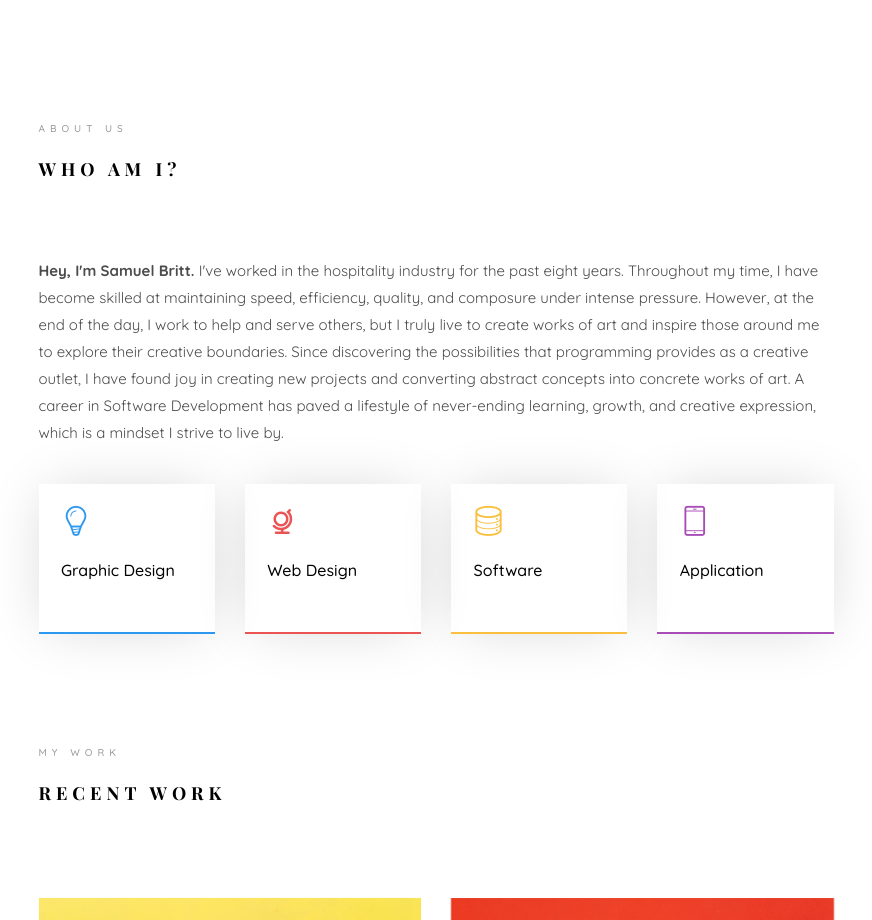
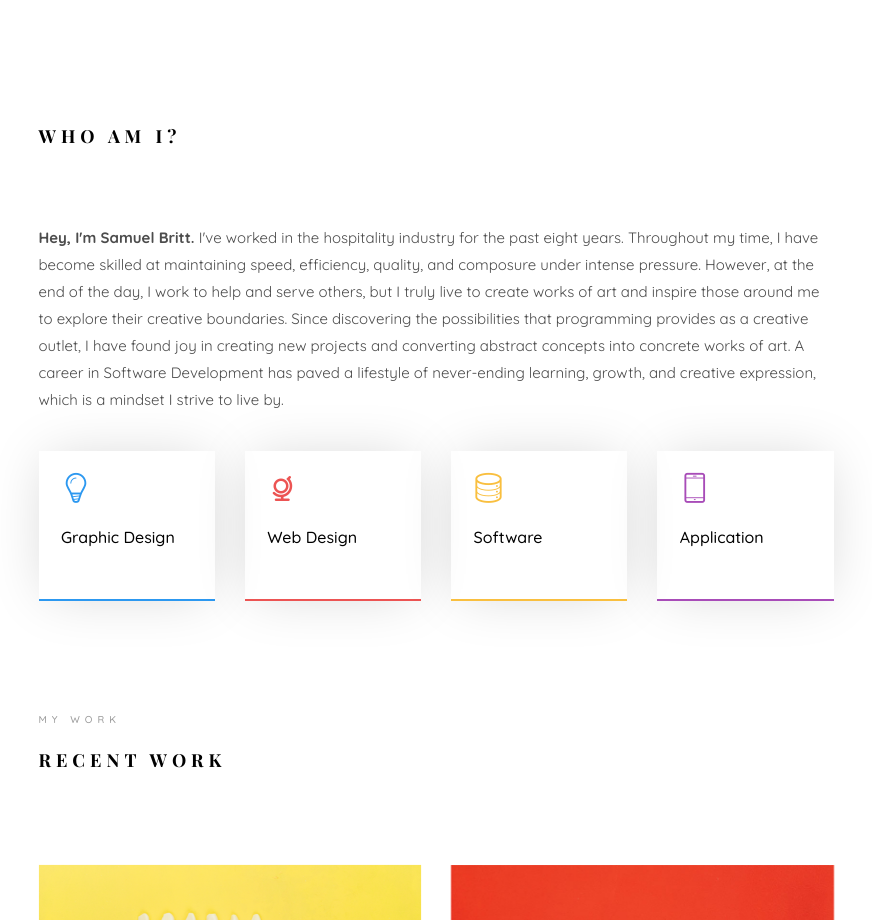
Before and after one commit to SamBritt/MyWebsite, a plain HTML site: page index.html in a window 1280 px wide. Shown: the part 860-1780 px from the top of the page, without its empty margins (354-1226 px from the left). Drawn offline with nearby package versions, Linux system fonts and the light colour scheme; files whose address does not match are found by name; a web font is replaced by a local one.

Commit message:
changed things

```diff
--- a/index.html
+++ b/index.html
@@ -133,7 +133,7 @@ Copyright &copy;<script>document.write(new Date().getFullYear());</script> All r
 							<div class="row row-bottom-padded-sm animate-box" data-animate-effect="fadeInLeft">
 								<div class="col-md-12">
 									<div class="about-desc">
-										<span class="heading-meta">About Us</span>
+
 										<h2 class="colorlib-heading">Who Am I?</h2>
 										<p><strong>Hey, I'm Samuel Britt. </strong>I've worked in the hospitality industry for the past eight years. Throughout my time, I have become skilled at maintaining speed, efficiency, quality, and composure under intense pressure. However, at the end of the day, I work to help and serve others, but I truly live to create works of art and inspire those around me to explore their creative boundaries. Since discovering the possibilities that programming provides as a creative outlet, I have found joy in creating new projects and converting abstract concepts into concrete works of art. A career in Software Development has paved a lifestyle of never-ending learning, growth, and creative expression, which is a mindset I strive to live by.</p>
 									</div>
```
